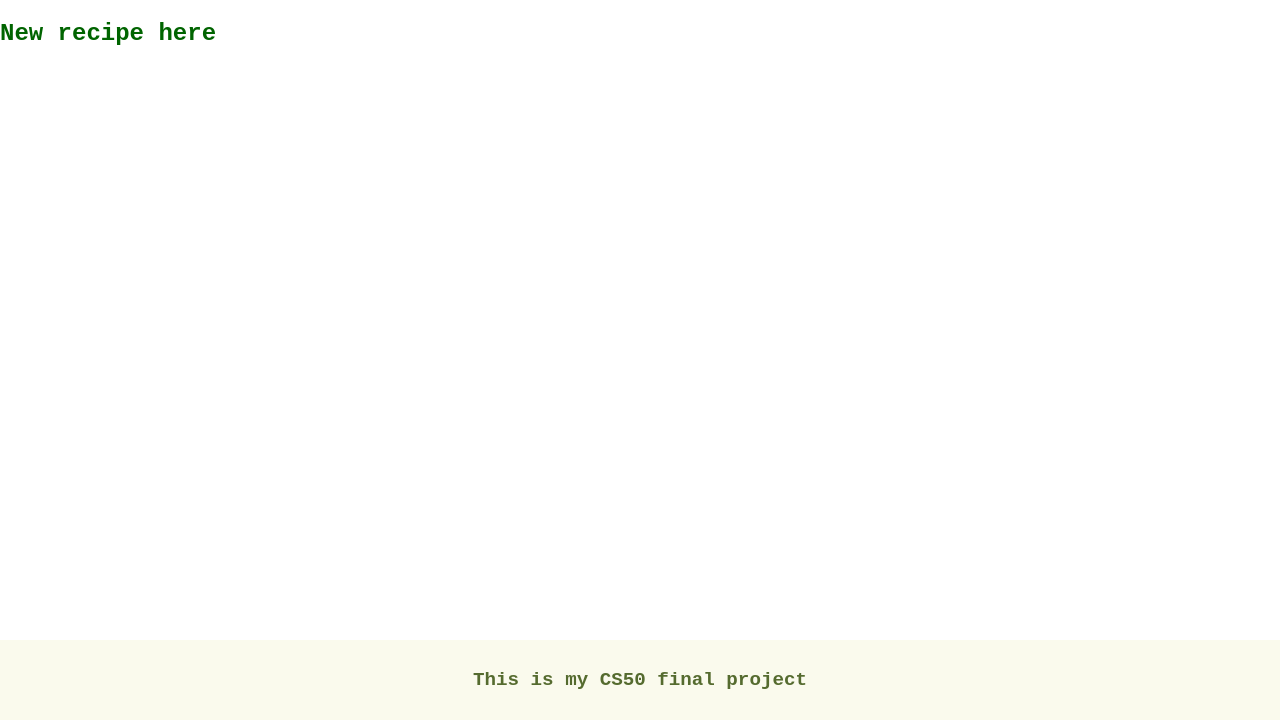
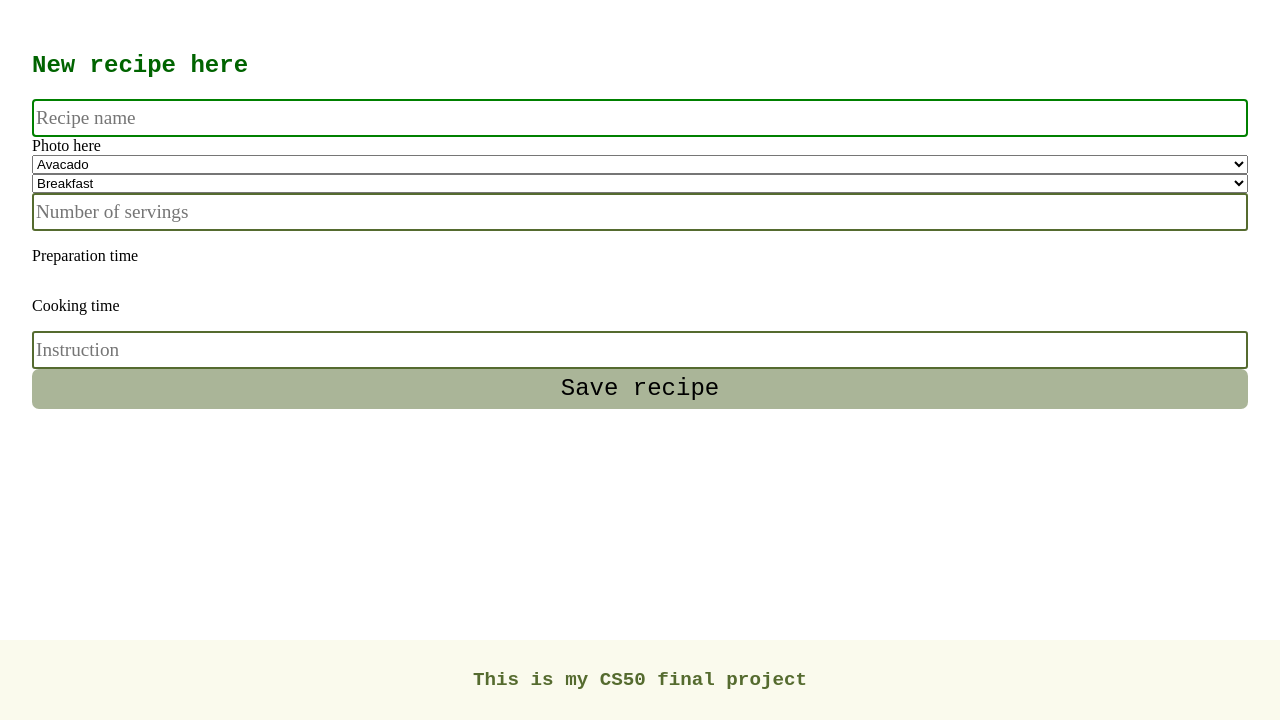
Before and after one commit to orbiusat/CS50-Final-project, a Django app: page /new in a window 1280 px wide. Shown: the part 80-800 px from the top of the page. Run offline with Django 4.2, Linux system fonts and the light colour scheme; a user stored in the database is signed in.

```diff
--- a/cookbook/models.py
+++ b/cookbook/models.py
@@ -3,3 +3,22 @@ from django.db import models
 
 class User(AbstractUser):
     pass
+
+class Ingredient(models.Model):
+    ING_CATEGORIES = (
+        ('V', 'Vegetables'),
+        ('SH', 'Spices and Herbs'),
+        ('CP', 'Cereals and Pulses'),
+        ('M', 'Meat'),
+        ('D', 'Dairy Products'),
+        ('F', 'Fruits'),
+        ('S', 'Seafood'),
+        ('SP', 'Sugar and Sugar Produts<')
+    )
+
+    name = models.CharField(max_length=64)
+    category = models.CharField(max_length=2, choices=ING_CATEGORIES)
+    owner = models.ManyToManyField(User, related_name="ingredients")
+
+    def __str__(self):
+        return f"{self.name}"
--- a/cookbook/static/cookbook/style.css
+++ b/cookbook/static/cookbook/style.css
@@ -255,3 +255,42 @@ body {
 .new {
     background-image: url(/static/cookbook/plus.png);
 }
+
+/* Ingredients view */
+
+#new-ingredient {
+    text-align: center;
+    padding: 1em;
+    display: flex;
+    flex-direction: row;
+    justify-content: center;
+    gap: 0.5rem;
+    width: 100%;
+    flex-wrap: wrap;
+    border: 1px solid black;
+}
+
+@media (max-width: 40em){
+    #new-ingredient {
+        flex-direction: column;
+    }
+    }
+
+/* New recipe view */
+
+.new-form {
+    margin: 1rem;
+    padding: 1rem;
+    display: flex;
+    flex-direction: column;
+}
+
+.gr-select {
+    height: 2.3rem;
+    border-color: darkolivegreen;
+    border-style: solid;
+    font-size: larger;
+    font-family: serif;
+    outline-color: green;
+    border-radius: 3px;
+}
--- a/cookbook/templates/cookbook/new.html
+++ b/cookbook/templates/cookbook/new.html
@@ -5,5 +5,28 @@
 {% endblock %}
 
 {% block main %}
-    <h2 class="gr-heading">New recipe here</h2>
+
+    <form class="new-form">
+        <h2 class="gr-heading">New recipe here</h2>
+        <input class="gr-input" autofocus type="text" name="Name" placeholder="Recipe name">
+        <div>
+            Photo here
+        </div>
+        <select>
+            <option>Avacado</option>
+            <option>Meat</option>
+            <option>Tomato</option>
+        </select>
+
+        <select>
+            <option>Breakfast</option>
+            <option>Lunch</option>
+            <option>Dinner</option>
+        </select>
+        <input class="gr-input" autofocus type="number" name="servings" placeholder="Number of servings">
+        <p>Preparation time</p>
+        <p>Cooking time</p>
+        <input class="gr-input" autofocus type="text" name="instruction" placeholder="Instruction">
+        <input class="gr-btn" type="submit" value="Save recipe">
+    </form>
 {% endblock %}
```
Also changed, not shown: cookbook/templates/cookbook/ingredients.html (+18 -2 lines), cookbook/migrations/0002_ingredient.py (added), db.sqlite3.
